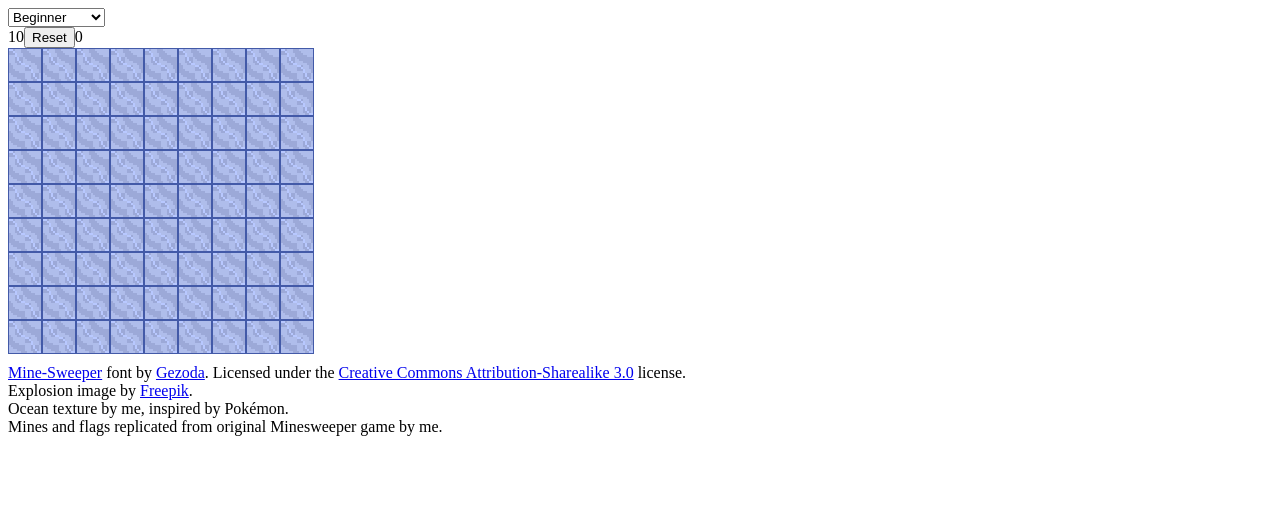
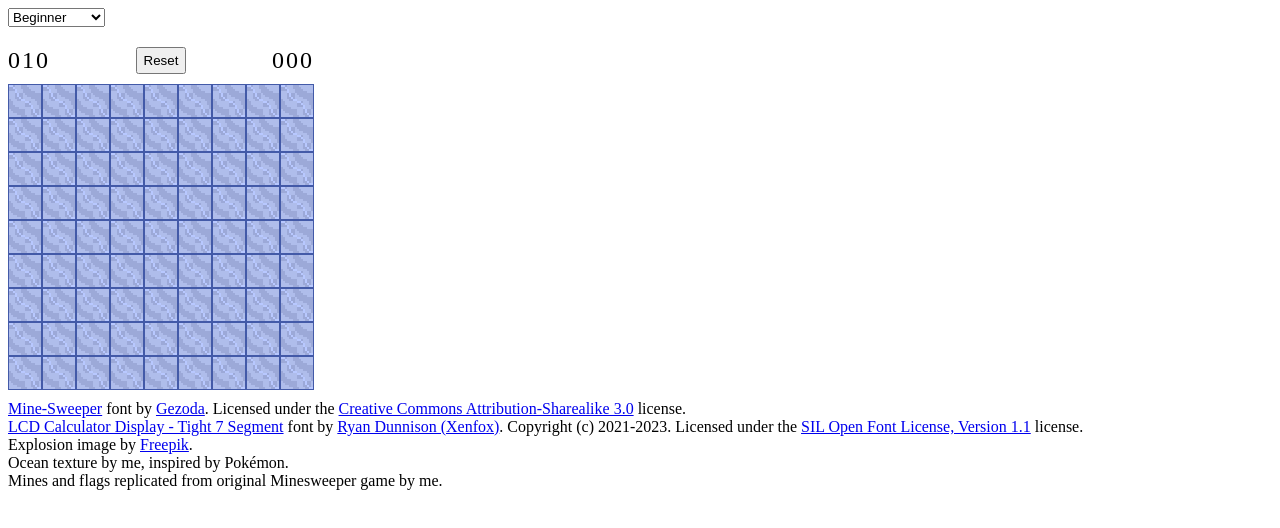
Before and after one commit to ezhai24/minesweeper, a Next.js app: page / in a window 1280 px wide. Shown: the top 528 px of the page. Built offline with nearby package versions, Linux system fonts and the light colour scheme.

Commit message:
ticker styling

```diff
--- a/components/Minesweeper/index.tsx
+++ b/components/Minesweeper/index.tsx
@@ -17,6 +17,20 @@
   { label: 'Intermediate', value: 'INTERMEDIATE' },
   { label: 'Expert', value: 'EXPERT' },
 ];
+
+const Minefield = styled.div({
+  width: 'fit-content',
+});
+
+const TickerPanel = styled.div({
+  display: 'flex',
+  marginTop: 20,
+  marginBottom: 10,
+  justifyContent: 'space-between',
+  fontFamily: 'LCD Calculator',
+  fontSize: 24,
+  letterSpacing: 2,
+});
 
 const Row = styled.div({
   display: 'flex',
@@ -186,7 +200,7 @@
   };
 
   return (
-    <>
+    <Minefield>
       <select onChange={changeFieldSize}>
         {fieldSizeOptions.map((option) => (
           <option key={option.value} value={option.value}>
@@ -195,11 +209,15 @@
         ))}
       </select>
       {isGameWon && <p>You win!</p>}
-      <div>
-        <span>{flagsLeft}</span>
+      <TickerPanel>
+        <span>{flagsLeft.toString().padStart(3, '0')}</span>
         <button onClick={() => resetField(fieldSize)}>Reset</button>
-        <span>{Math.trunc(elapsedTime / 1000)}</span>
-      </div>
+        <span>
+          {Math.trunc(elapsedTime / 1000)
+            .toString()
+            .padStart(3, '0')}
+        </span>
+      </TickerPanel>
       {minefield.map((row, rowIndex) => (
         <Row key={rowIndex}>
           {row.map((plotValue, columnIndex) => (
@@ -215,7 +233,7 @@
           ))}
         </Row>
       ))}
-    </>
+    </Minefield>
   );
 };
 
--- a/pages/_document.tsx
+++ b/pages/_document.tsx
@@ -12,6 +12,14 @@
               font-family: 'Minesweeper';
               src: url('/fonts/mine-sweeper.ttf');
             }
+            @font-face {
+              font-family: 'Futuba';
+              src: url('/fonts/futaba-digital-7.ttf');
+            }
+            @font-face {
+              font-family: 'LCD Calculator';
+              src: url('/fonts/lcd-calculator-display-tight-7-segment.ttf');
+            }
           `}
         />
         <Main />
--- a/pages/index.tsx
+++ b/pages/index.tsx
@@ -12,6 +12,13 @@
       link: 'https://fontstruct.com/fontstructions/show/1501665/mine-sweeper',
       authorLink: 'https://fontstruct.com/fontstructors/593973/gezoda',
       licenseLink: 'https://creativecommons.org/licenses/by-sa/3.0/legalcode',
+    },
+    lcdFont: {
+      link: `https://fontstruct.com/fontstructions/show/1972066/
+        lcd-calculator-display-tight-7-segment`,
+      authorLink: 'https://fontstruct.com/fontstructors/1253492/xenfox',
+      licenseLink: `https://fontstruct.com/fontstructions/license/1972066/
+        lcd-calculator-display-tight-7-segment`,
     },
     explosionSvg: {
       link: `https://www.freepik.com/free-vector/cartoon-set-bomb-explosion-eff
@@ -34,6 +41,18 @@
           <span> license.</span>
         </div>
         <div>
+          <a href={attributions.lcdFont.link}>
+            LCD Calculator Display - Tight 7 Segment
+          </a>
+          <span> font by </span>
+          <a href={attributions.lcdFont.authorLink}>Ryan Dunnison (Xenfox)</a>
+          <span>. Copyright (c) 2021-2023. Licensed under the </span>
+          <a href={attributions.lcdFont.licenseLink}>
+            SIL Open Font License, Version 1.1
+          </a>
+          <span> license.</span>
+        </div>
+        <div>
           <span>Explosion image by </span>
           <a href={attributions.explosionSvg.link}>Freepik</a>.
         </div>
```
Also changed, not shown: public/fonts/lcd-calculator-display-tight-7-segment.ttf (added).
